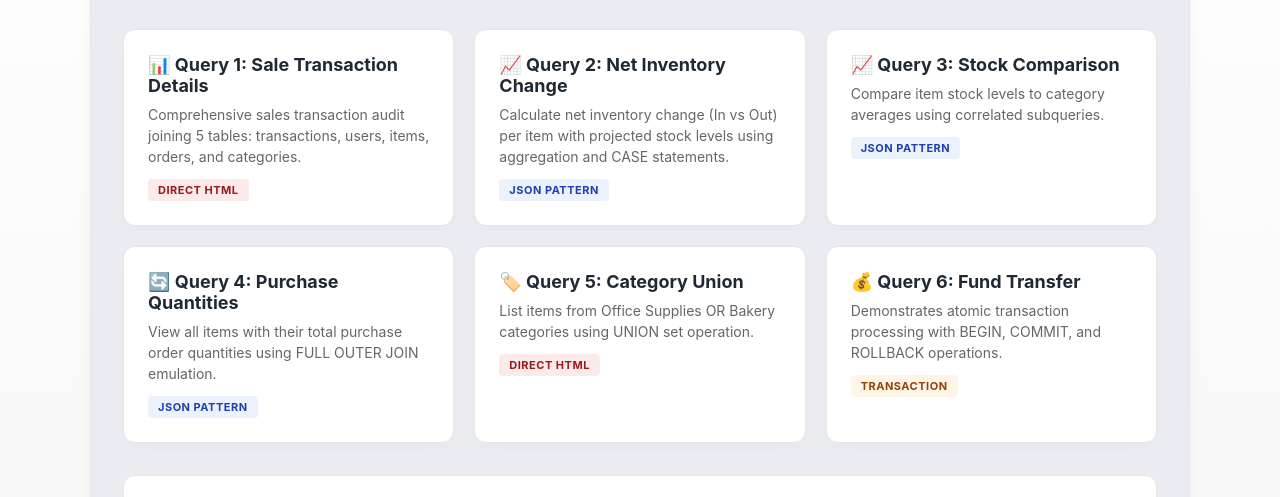
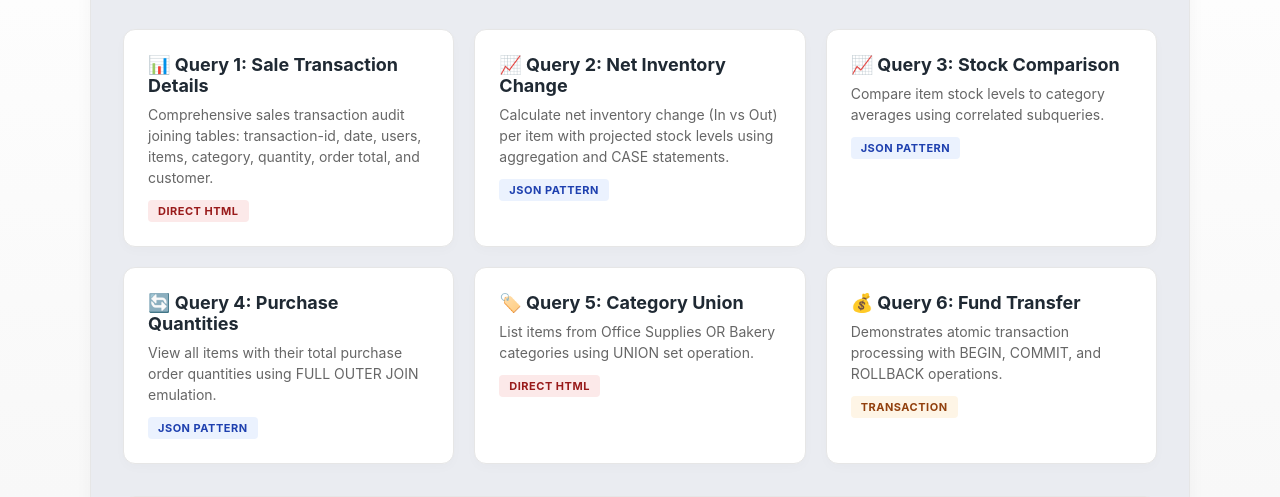
Before and after one commit to NatanArt/StockTrackr, a website: page public/index.html in a window 1280 px wide. Shown: the part 230-727 px from the top of the page. Drawn offline with Linux system fonts and the light colour scheme.

Commit message:
updated mistakes

```diff
--- a/public/index.html
+++ b/public/index.html
@@ -40,7 +40,7 @@
         <div class="query-grid">
             <a href="query1.html" class="query-card">
                 <h3>📊 Query 1: Sale Transaction Details</h3>
-                <p>Comprehensive sales transaction audit joining 5 tables: transactions, users, items, orders, and categories.</p>
+                <p>Comprehensive sales transaction audit joining tables: transaction-id, date, users, items, category, quantity, order total, and customer.</p>
                 <span class="query-badge badge-html">Direct HTML</span>
             </a>
 
```
Also changed, not shown: public/query1.html (+1 -1 lines).
